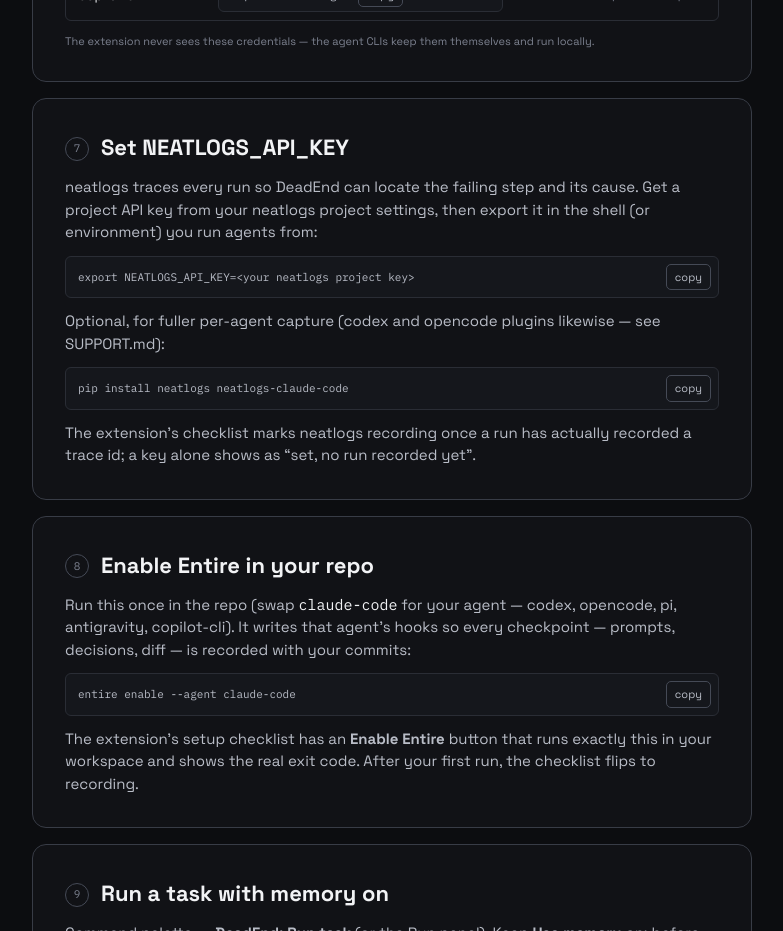
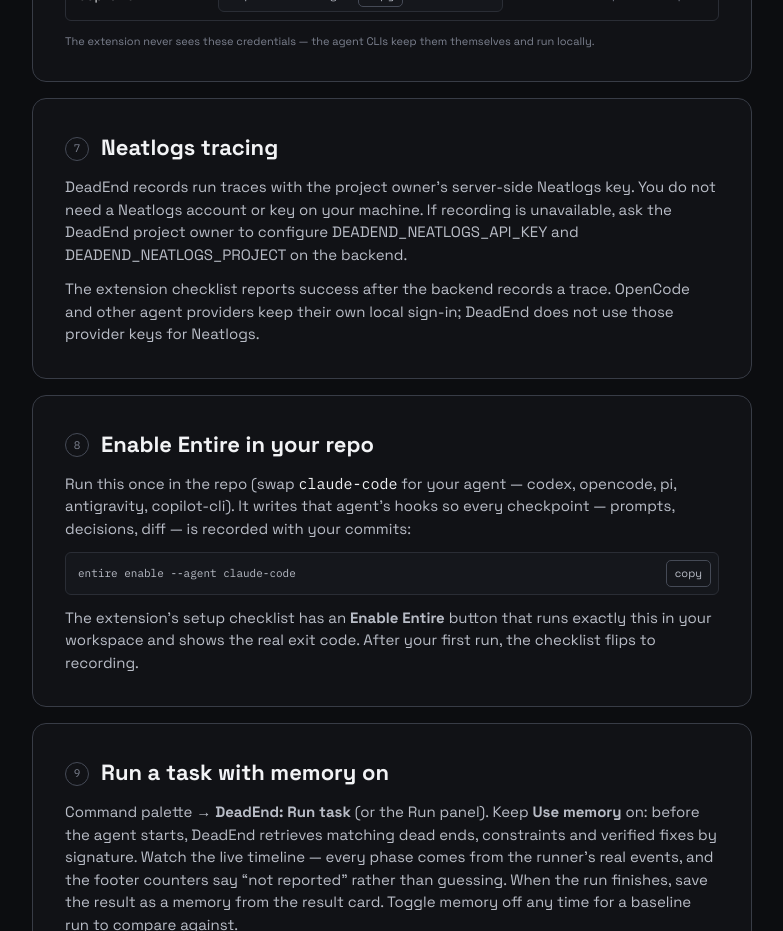
Before and after one commit to gowthamchoudhary/DeadEnd, a Next.js app in the folder web/: page /docs/getting-started in a window 1280 px wide. Shown: the part 2000-2931 px from the top of the page, without its empty margins (248-1031 px from the left). Built offline with nearby package versions, Linux system fonts and the light colour scheme.

Commit message:
Update getting started component

```diff
--- a/web/components/GettingStarted.tsx
+++ b/web/components/GettingStarted.tsx
@@ -166,22 +166,16 @@
         </p>
       </Step>
 
-      <Step n={7} title="Set NEATLOGS_API_KEY">
+      <Step n={7} title="Neatlogs tracing">
         <p>
-          neatlogs traces every run so DeadEnd can locate the failing step and
-          its cause. Get a project API key from your neatlogs project settings,
-          then export it in the shell (or environment) you run agents from:
-        </p>
-        <Copyable text="export NEATLOGS_API_KEY=<your neatlogs project key>" />
-        <p>
-          Optional, for fuller per-agent capture (codex and opencode plugins
-          likewise — see SUPPORT.md):
-        </p>
-        <Copyable text="pip install neatlogs neatlogs-claude-code" />
-        <p>
-          The extension&apos;s checklist marks neatlogs recording once a run has
-          actually recorded a trace id; a key alone shows as &ldquo;set, no run
-          recorded yet&rdquo;.
+          DeadEnd records run traces with the project owner’s server-side
+          Neatlogs key. You do not need a Neatlogs account or key on your machine.
+          If recording is unavailable, ask the DeadEnd project owner to configure
+          DEADEND_NEATLOGS_API_KEY and DEADEND_NEATLOGS_PROJECT on the backend.
+        </p>        <p>
+          The extension checklist reports success after the backend records a
+          trace. OpenCode and other agent providers keep their own local sign-in;
+          DeadEnd does not use those provider keys for Neatlogs.
         </p>
       </Step>
 
```
